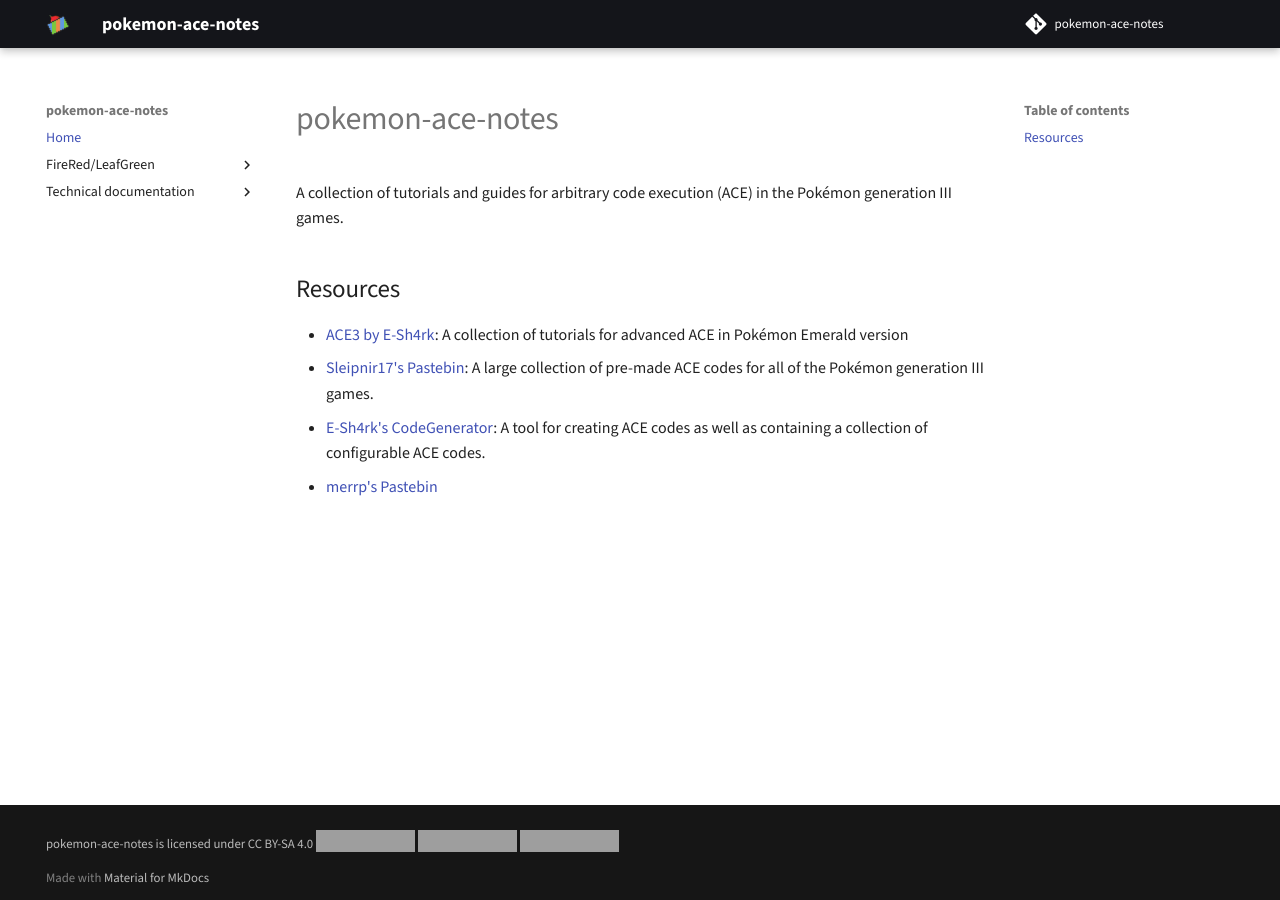
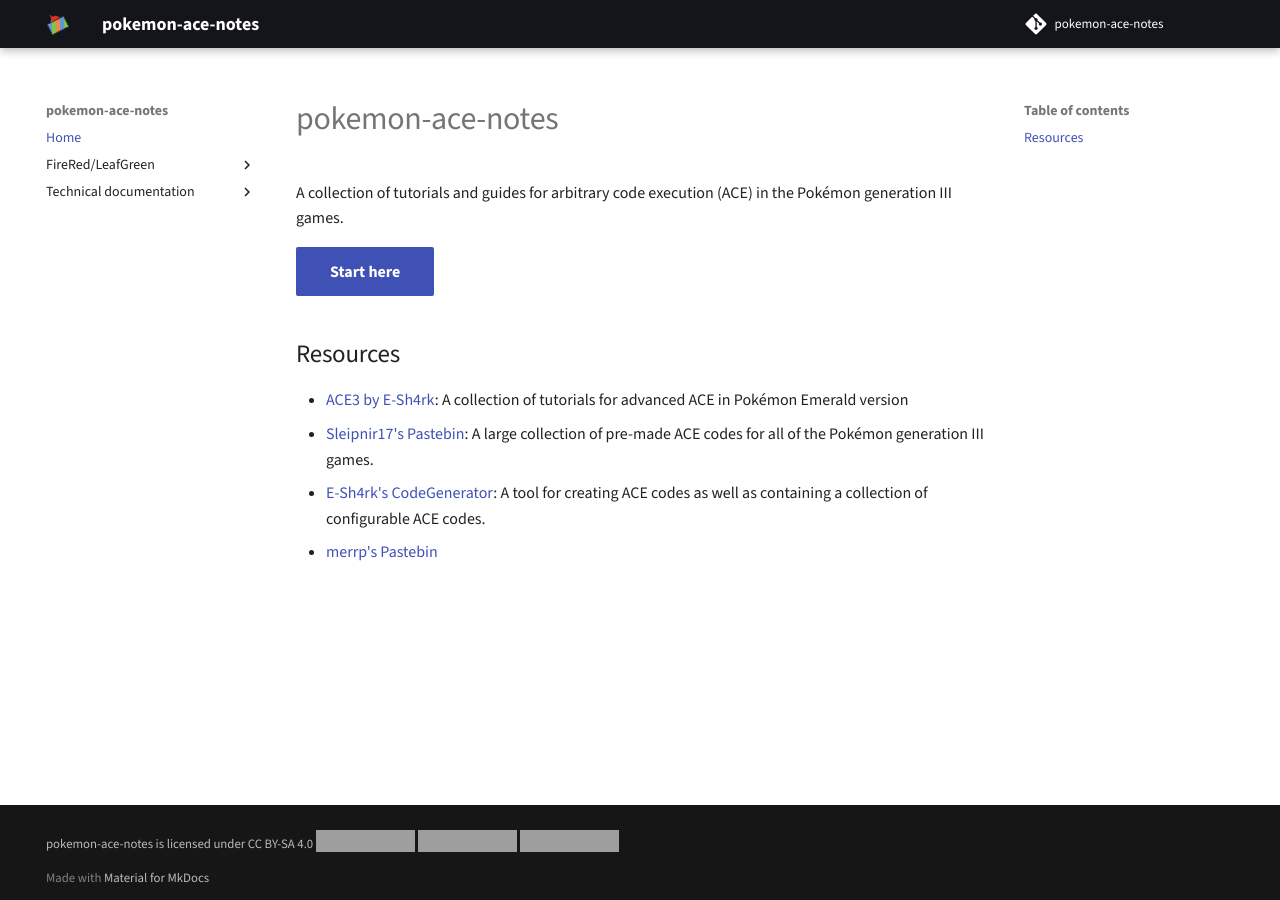
Before and after one commit to pomeg-letterbombers/pokemon-ace-notes, an MkDocs documentation site: the page built from docs/index.md, in a window 1280 px wide. Built offline with MkDocs 1.6.1 and Material for MkDocs 9.7.7, drawn with Linux system fonts in a browser that asks for light colours; comment, search, counter and statistics services are not loaded; grey boxes are pictures that could not be loaded.

```diff
--- a/docs/index.md
+++ b/docs/index.md
@@ -1,6 +1,8 @@
 # pokemon-ace-notes
 
 A collection of tutorials and guides for arbitrary code execution (ACE) in the Pokémon generation III games.
+
+[Start here](frlg/getting-started/introduction.md){ .md-button .md-button--primary }
 
 ## Resources
 
```
Also changed, not shown: 1 other file.
